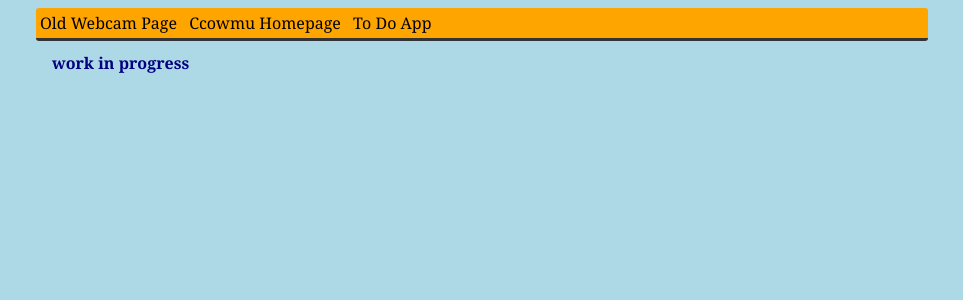
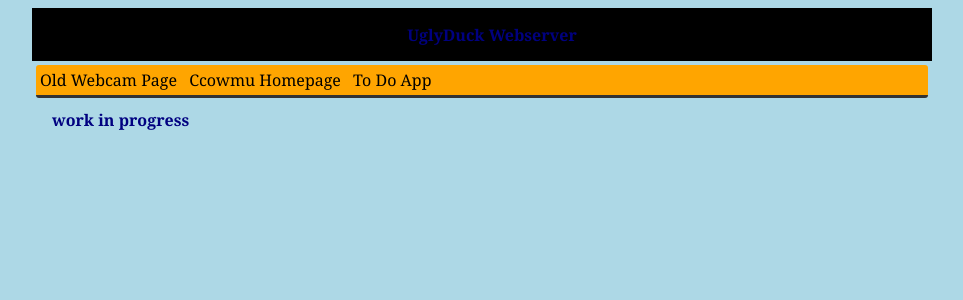
Before and after one commit to blakewrege/www, a PHP site: page / in a window 1280 px wide. Shown: the top 300 px of the page, without its empty margins (158-1121 px from the left). Run offline with PHP 8.4, Linux system fonts and the light colour scheme.

Commit message:
added heading

```diff
--- a/index.php
+++ b/index.php
@@ -1,6 +1,9 @@
 <head>
 <link rel="stylesheet" type="text/css" href="stylesheet.css">
 </head>
+<div id="header">
+<h1>UglyDuck Webserver</h1>
+</div>
 
 <div class="box" id="menu">
 	        	<span class="menu_item" id="menu_login_user"><a href="oldindex.php">Old Webcam Page</a></span>
```
